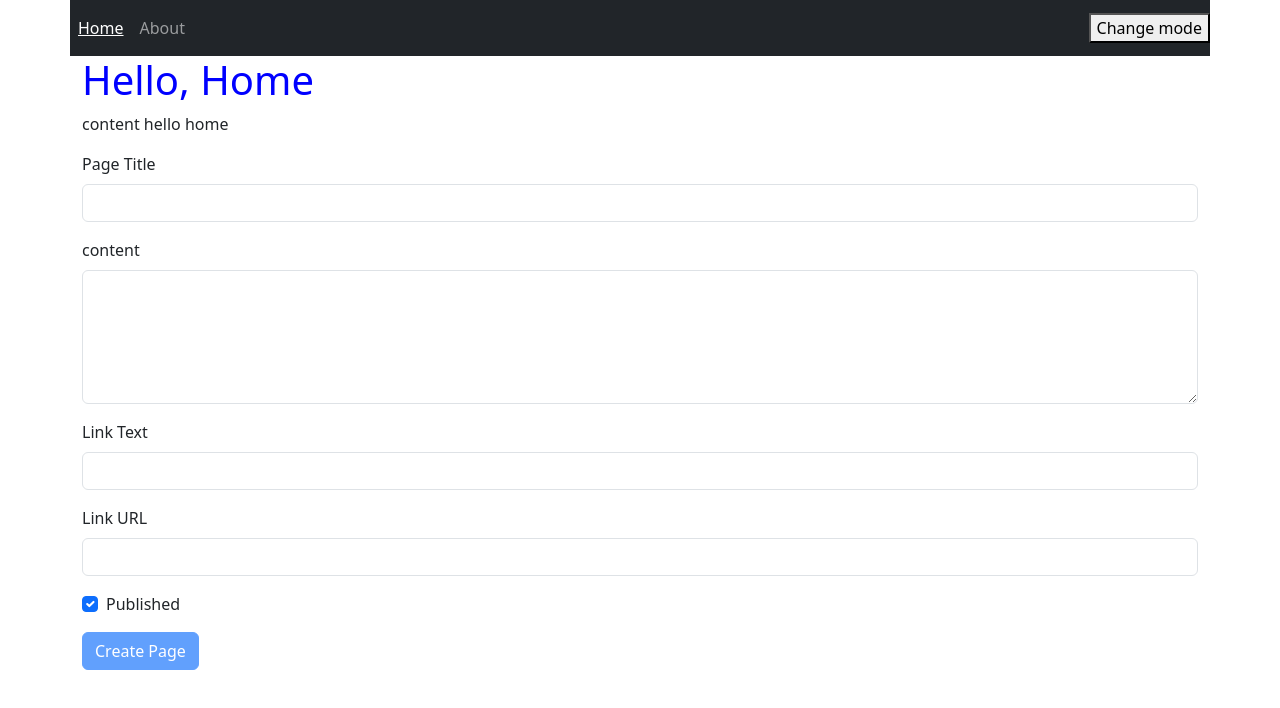
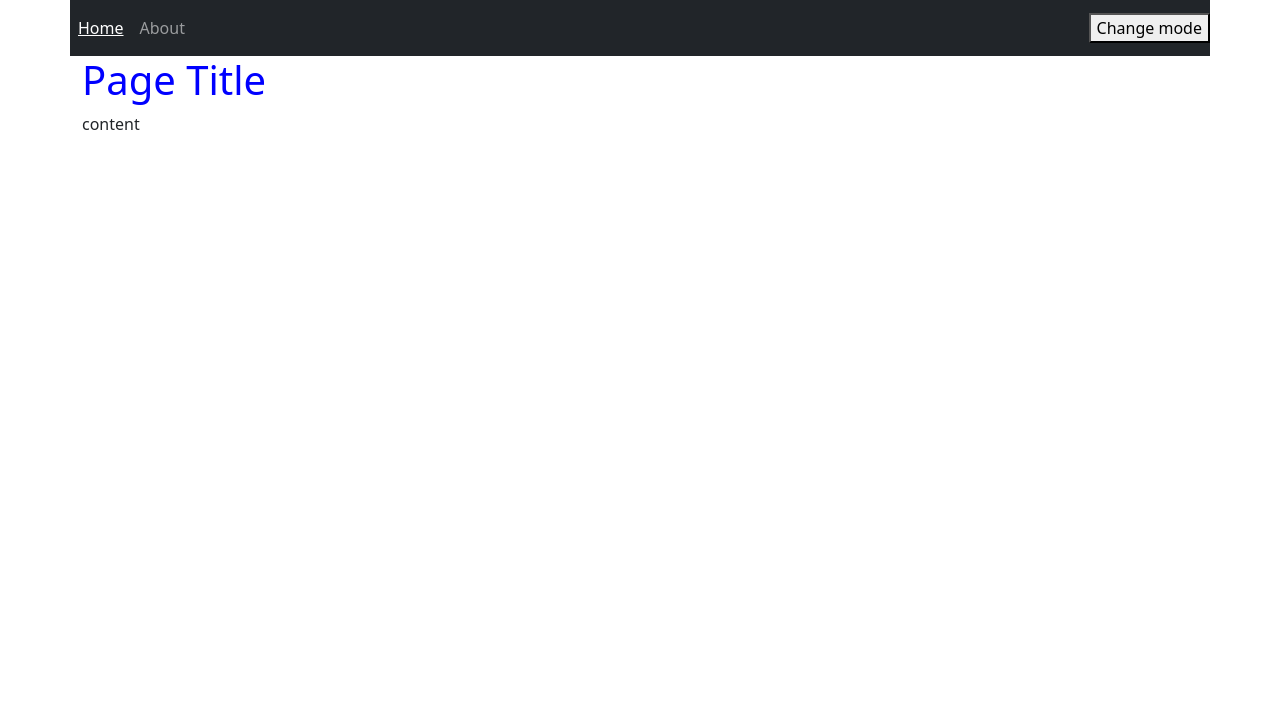
Before and after one commit to 99ionut/VueJSTutorial, a Vue app: page / in a window 1280 px wide. Shown: the top 708 px of the page. Built offline with nearby package versions, Linux system fonts and the light colour scheme.

Commit message:
Implementing Router

```diff
--- a/package.json
+++ b/package.json
@@ -9,7 +9,8 @@
   "dependencies": {
     "bootstrap": "^5.3.3",
     "core-js": "^3.8.3",
-    "vue": "^3.2.13"
+    "vue": "^3.2.13",
+    "vue-router": "^4.3.3"
   },
   "devDependencies": {
     "@vue/cli-plugin-babel": "~5.0.0",
--- a/src/App.vue
+++ b/src/App.vue
@@ -1,8 +1,9 @@
 <template>
   <navbar :pages="pages" :active-page="activePage"></navbar>
+  <router-view> </router-view>
 
-  <page-viewer v-if="pages.length > 0" :page="pages[activePage]"> </page-viewer>
-  <create-page @page-created="pageCreated"> </create-page>
+  <!-- <page-viewer v-if="pages.length > 0" :page="pages[activePage]"> </page-viewer>
+  <create-page @page-created="pageCreated"> </create-page> -->
 </template>
 
 <script>
--- a/src/components/PageViewer.vue
+++ b/src/components/PageViewer.vue
@@ -1,7 +1,7 @@
 <template>
   <div class="container">
-    <h1 class="emphasize">{{ page.title }}</h1>
-    <p>{{ page.content }}</p>
+    <h1 class="emphasize">Page Title</h1>
+    <p>content</p>
   </div>
 </template>
 
--- a/src/main.js
+++ b/src/main.js
@@ -2,9 +2,12 @@ import { createApp } from 'vue'
 import App from './App.vue'
 import '../node_modules/bootstrap/dist/css/bootstrap.css'
 import $bus from './utils/Events';
+import router from './routes';
 
 const app = createApp(App);
 
+app.use(router);
+
 app.config.globalProperties.$bus = $bus;
 
-app.mount('#app')
+app.mount('#app');
--- /dev/null
+++ b/src/routes.js
@@ -0,0 +1,14 @@
+import PageViewer from "./components/PageViewer.vue";
+import CreatePage from "./components/CreatePage.vue";
+import { createRouter, createWebHashHistory} from "vue-router";
+
+
+const router = createRouter({
+    history: createWebHashHistory(),
+    routes: [
+        {path: "/", component: PageViewer},
+        {path: "/create", component: CreatePage}
+    ]
+})
+
+export default router;
```
Also changed, not shown: 1 other file (tests, documents, lock files or other folders).
